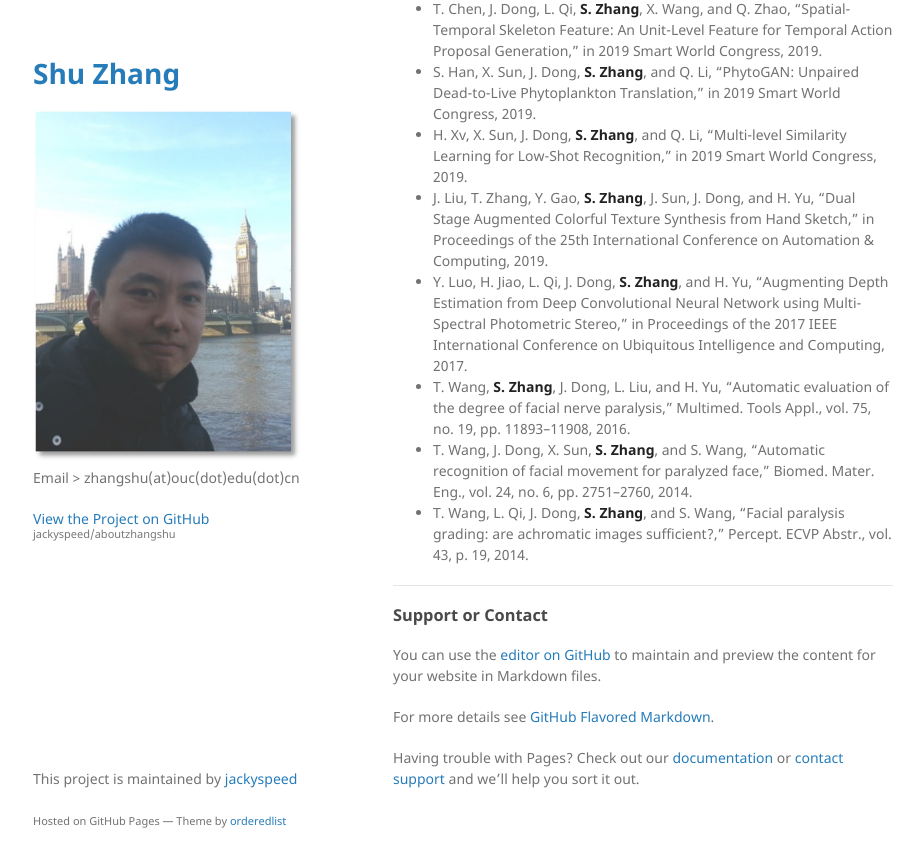
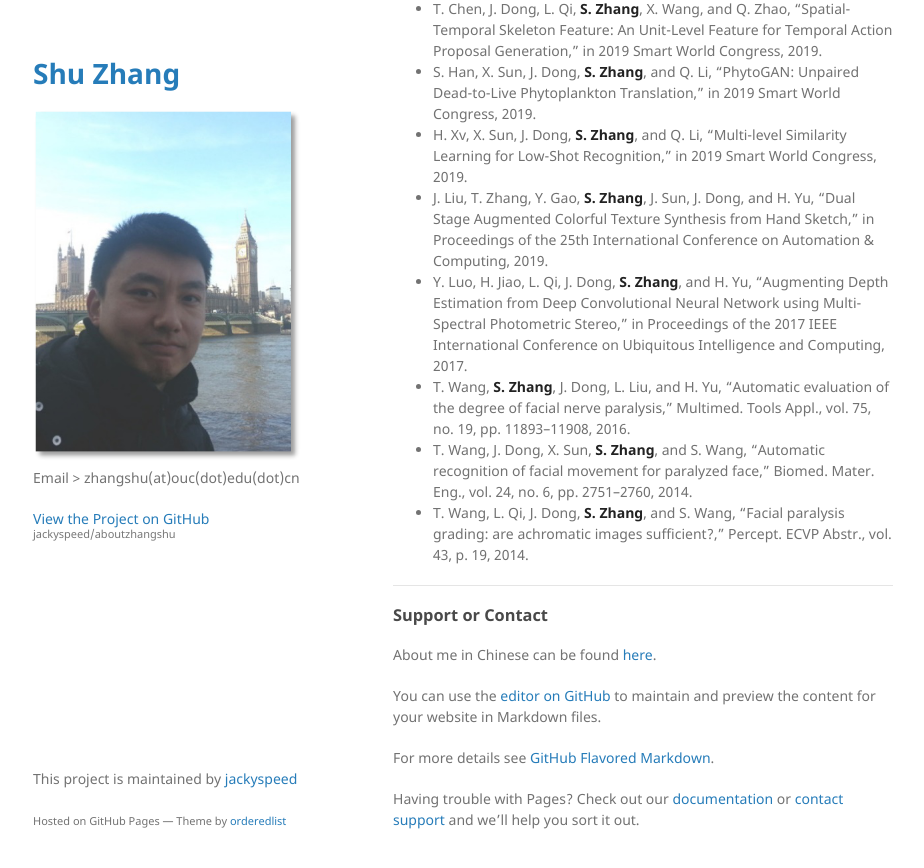
Before and after one commit to jackyspeed/aboutzhangshu, a Jekyll site: the page built from index.md, in a window 1280 px wide and 900 px high, scrolled down 2135 px. Shown: the top 868 px of the window, without its empty margins (177-1101 px from the left). Built offline with Jekyll 4.4.1, drawn with Linux system fonts in a browser that asks for light colours; our own code applies the rules of GitHub Pages for plain Markdown files.

Commit message:
Update index.md

```diff
--- a/index.md
+++ b/index.md
@@ -76,6 +76,8 @@ Shu Zhang received his PhD degree in Computer Application Technologies from Ocea
 
 ### Support or Contact
 
+About me in Chinese can be found [here](http://it.ouc.edu.cn/2019/0527/c16104a248647/page.htm).
+
 You can use the [editor on GitHub](https://github.com/jackyspeed/aboutzhangshu/edit/gh-pages/index.md) to maintain and preview the content for your website in Markdown files.
 
 For more details see [GitHub Flavored Markdown](https://guides.github.com/features/mastering-markdown/).
```
